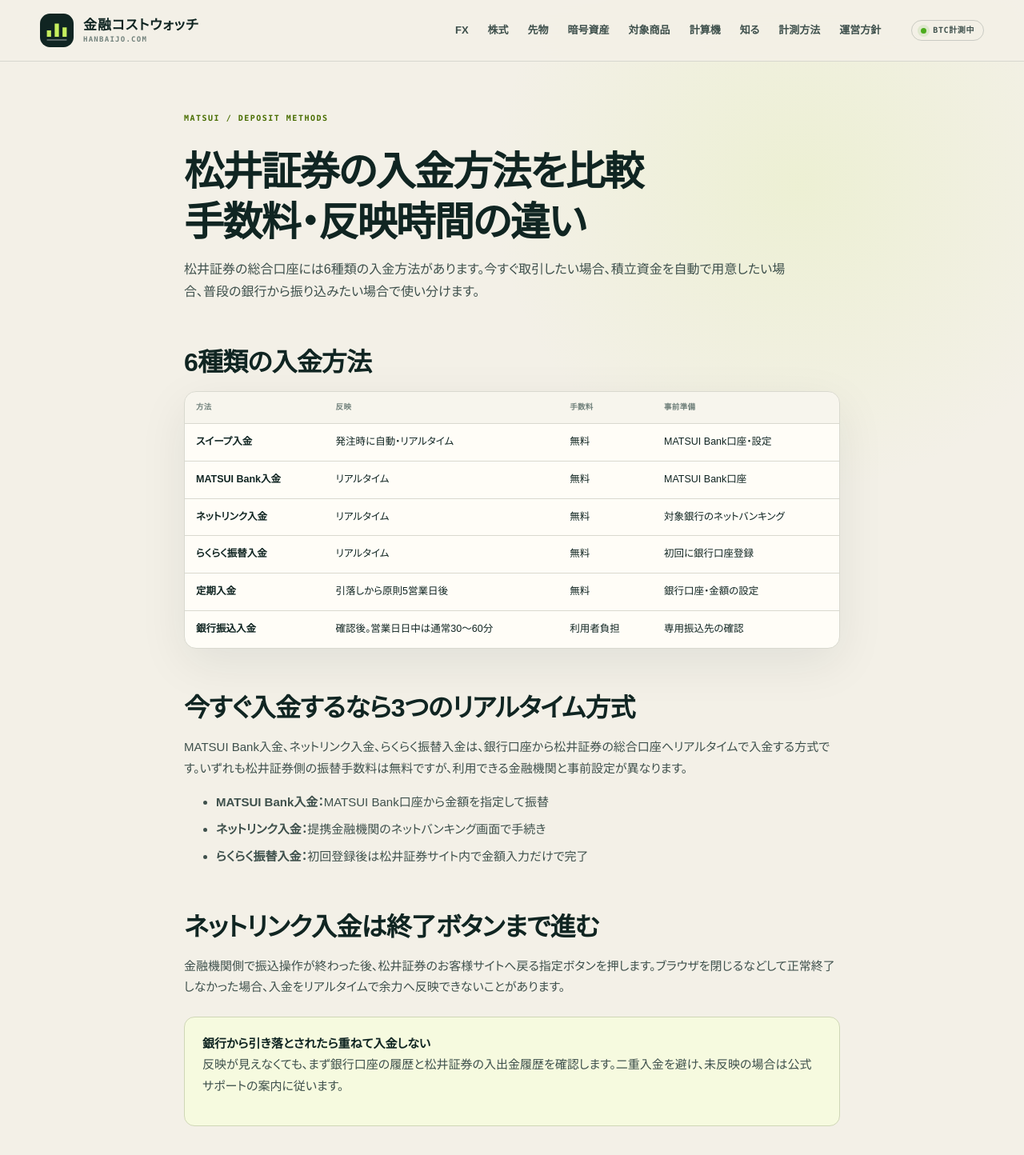
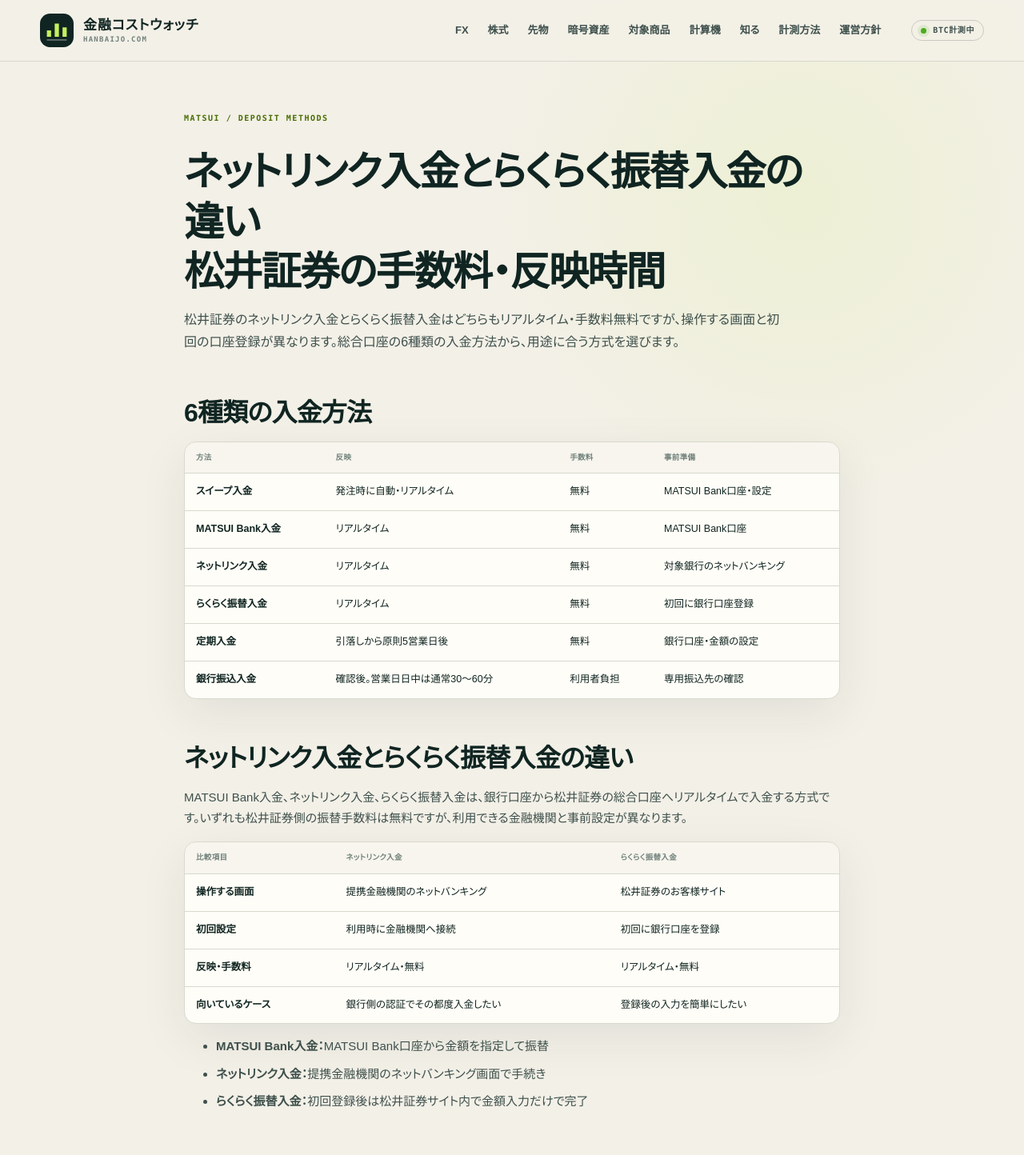
Before and after one commit to mrok18/hanbaijo, a Next.js app: page /articles/matsui-deposit-methods-comparison in a window 1280 px wide. Shown: the top 1444 px of the page at 80% size. Built offline with nearby package versions, Linux system fonts and the light colour scheme.

Commit message:
seo: compare matsui deposit methods

```diff
--- a/app/articles/matsui-deposit-methods-comparison/page.tsx
+++ b/app/articles/matsui-deposit-methods-comparison/page.tsx
@@ -4,15 +4,15 @@ import { AFFILIATE_OFFERS } from '@/lib/affiliates';
 
 export const metadata = {
   alternates: { canonical: '/articles/matsui-deposit-methods-comparison' },
-  title: '松井証券の入金方法を比較｜手数料・反映時間・MATSUI Bankの違い',
-  description: '松井証券のスイープ入金、MATSUI Bank入金、ネットリンク入金、らくらく振替、定期入金、銀行振込を比較します。',
+  title: 'ネットリンク入金とらくらく振替入金の違い｜松井証券の手数料・反映時間',
+  description: '松井証券のネットリンク入金とらくらく振替入金の違いを、操作場所、事前登録、手数料、反映時間、利用時の注意点で比較します。',
 };
 
 export default function Page() {
   return <article>
     <p className="page-kicker">MATSUI / DEPOSIT METHODS</p>
-    <h1>松井証券の入金方法を比較<br />手数料・反映時間の違い</h1>
-    <p className="lede">松井証券の総合口座には6種類の入金方法があります。今すぐ取引したい場合、積立資金を自動で用意したい場合、普段の銀行から振り込みたい場合で使い分けます。</p>
+    <h1>ネットリンク入金とらくらく振替入金の違い<br />松井証券の手数料・反映時間</h1>
+    <p className="lede">松井証券のネットリンク入金とらくらく振替入金はどちらもリアルタイム・手数料無料ですが、操作する画面と初回の口座登録が異なります。総合口座の6種類の入金方法から、用途に合う方式を選びます。</p>
 
     <h2>6種類の入金方法</h2>
     <div className="data-panel"><div className="table-scroll"><table className="rates comparison-table"><thead><tr><th>方法</th><th>反映</th><th>手数料</th><th>事前準備</th></tr></thead><tbody>
@@ -24,8 +24,14 @@ export default function Page() {
       <tr><td className="ex-name">銀行振込入金</td><td>確認後。営業日日中は通常30〜60分</td><td>利用者負担</td><td>専用振込先の確認</td></tr>
     </tbody></table></div></div>
 
-    <h2>今すぐ入金するなら3つのリアルタイム方式</h2>
+    <h2>ネットリンク入金とらくらく振替入金の違い</h2>
     <p>MATSUI Bank入金、ネットリンク入金、らくらく振替入金は、銀行口座から松井証券の総合口座へリアルタイムで入金する方式です。いずれも松井証券側の振替手数料は無料ですが、利用できる金融機関と事前設定が異なります。</p>
+    <div className="data-panel"><div className="table-scroll"><table className="rates comparison-table"><thead><tr><th>比較項目</th><th>ネットリンク入金</th><th>らくらく振替入金</th></tr></thead><tbody>
+      <tr><td className="ex-name">操作する画面</td><td>提携金融機関のネットバンキング</td><td>松井証券のお客様サイト</td></tr>
+      <tr><td className="ex-name">初回設定</td><td>利用時に金融機関へ接続</td><td>初回に銀行口座を登録</td></tr>
+      <tr><td className="ex-name">反映・手数料</td><td>リアルタイム・無料</td><td>リアルタイム・無料</td></tr>
+      <tr><td className="ex-name">向いているケース</td><td>銀行側の認証でその都度入金したい</td><td>登録後の入力を簡単にしたい</td></tr>
+    </tbody></table></div></div>
     <ul>
       <li><strong>MATSUI Bank入金：</strong>MATSUI Bank口座から金額を指定して振替</li>
       <li><strong>ネットリンク入金：</strong>提携金融機関のネットバンキング画面で手続き</li>
```
